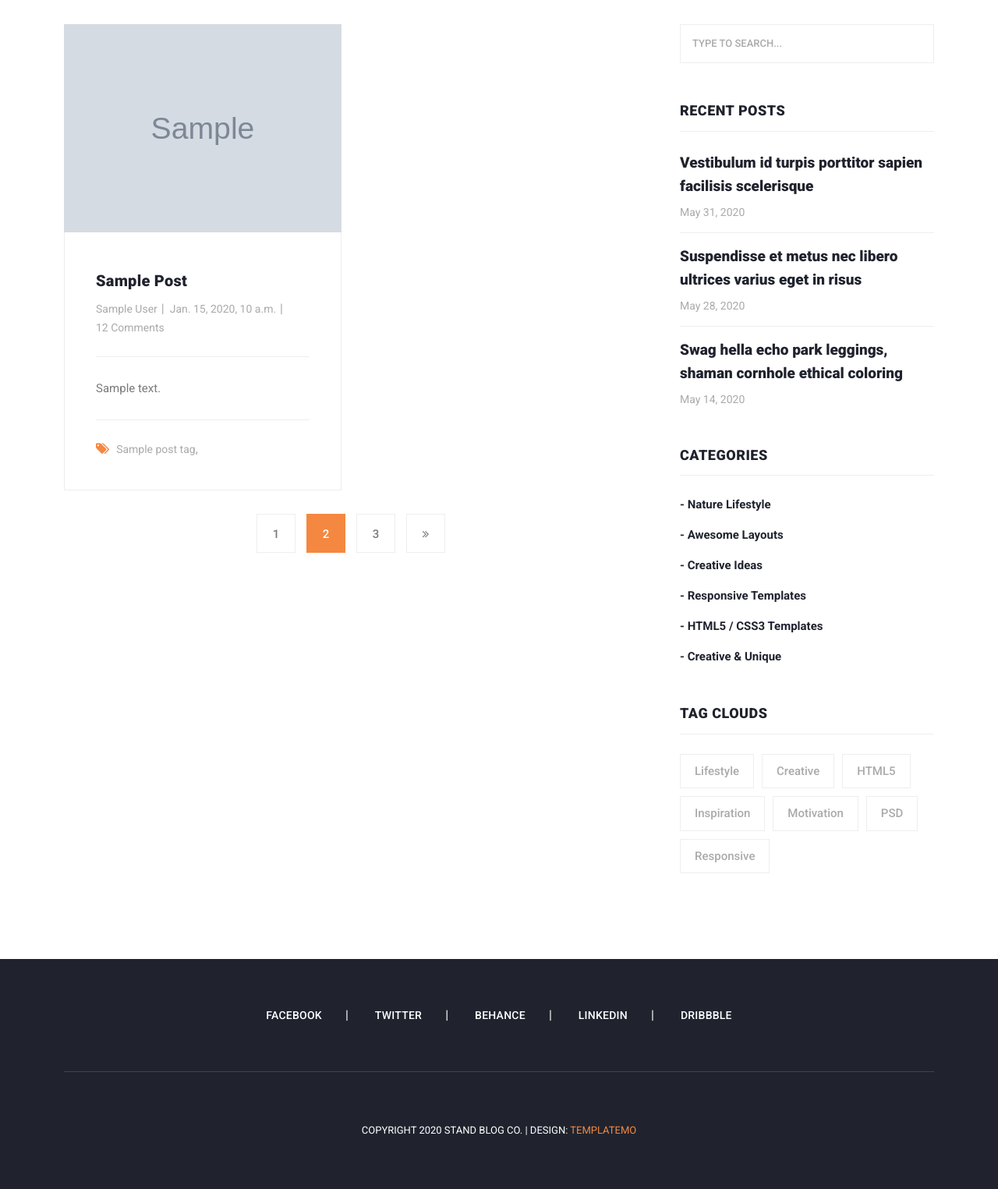
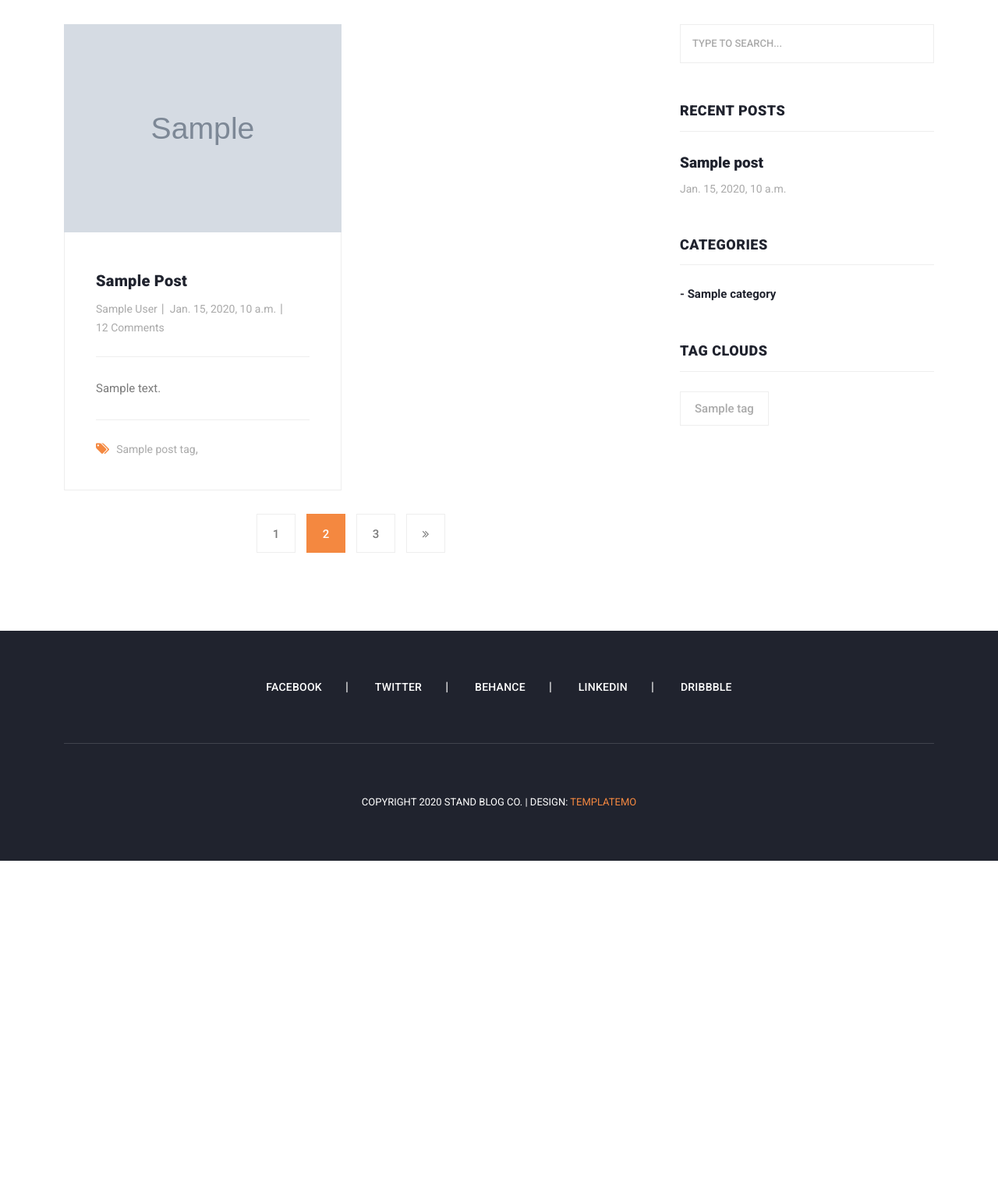
Before and after one commit to peymanng/blog_codeyad, a Django app: template templates/blog.html in a window 1280 px wide. Shown: the part 749-2274 px from the top of the page at 78% size. After the commit the page ends 1853 px from the top, so only its background shows below. Run offline with Django 4.2, Linux system fonts and the light colour scheme; the template is opened without the code that fills it: most values are stand-ins (such as "Sample title", 1, 10 or a date in 2020); grey boxes marked "Sample" are stand-in pictures.

Commit message:
modify blog.html

```diff
--- a/templates/blog.html
+++ b/templates/blog.html
@@ -112,18 +112,12 @@
                     </div>
                     <div class="content">
                       <ul>
-                        <li><a href="post-details.html">
-                          <h5>Vestibulum id turpis porttitor sapien facilisis scelerisque</h5>
-                          <span>May 31, 2020</span>
-                        </a></li>
-                        <li><a href="post-details.html">
-                          <h5>Suspendisse et metus nec libero ultrices varius eget in risus</h5>
-                          <span>May 28, 2020</span>
-                        </a></li>
-                        <li><a href="post-details.html">
-                          <h5>Swag hella echo park leggings, shaman cornhole ethical coloring</h5>
-                          <span>May 14, 2020</span>
-                        </a></li>
+                          {% for recent_post in recent_posts %}
+                                <li><a href="{% url 'post_detail' recent_post.slug %}">
+                                  <h5>{{ recent_post.title }}</h5>
+                                  <span>{{ recent_post.pub_date}}</span>
+                                </a></li>
+                          {% endfor %}
                       </ul>
                     </div>
                   </div>
@@ -135,12 +129,9 @@
                     </div>
                     <div class="content">
                       <ul>
-                        <li><a href="#">- Nature Lifestyle</a></li>
-                        <li><a href="#">- Awesome Layouts</a></li>
-                        <li><a href="#">- Creative Ideas</a></li>
-                        <li><a href="#">- Responsive Templates</a></li>
-                        <li><a href="#">- HTML5 / CSS3 Templates</a></li>
-                        <li><a href="#">- Creative &amp; Unique</a></li>
+                          {% for category in all_categories %}
+                            <li><a href="#">- {{ category.title}}</a></li>
+                          {% endfor %}
                       </ul>
                     </div>
                   </div>
@@ -152,13 +143,9 @@
                     </div>
                     <div class="content">
                       <ul>
-                        <li><a href="#">Lifestyle</a></li>
-                        <li><a href="#">Creative</a></li>
-                        <li><a href="#">HTML5</a></li>
-                        <li><a href="#">Inspiration</a></li>
-                        <li><a href="#">Motivation</a></li>
-                        <li><a href="#">PSD</a></li>
-                        <li><a href="#">Responsive</a></li>
+                          {% for tag in all_tags %}
+                            <li><a href="#">{{ tag.name }}</a></li>
+                          {% endfor %}
                       </ul>
                     </div>
                   </div>
```
